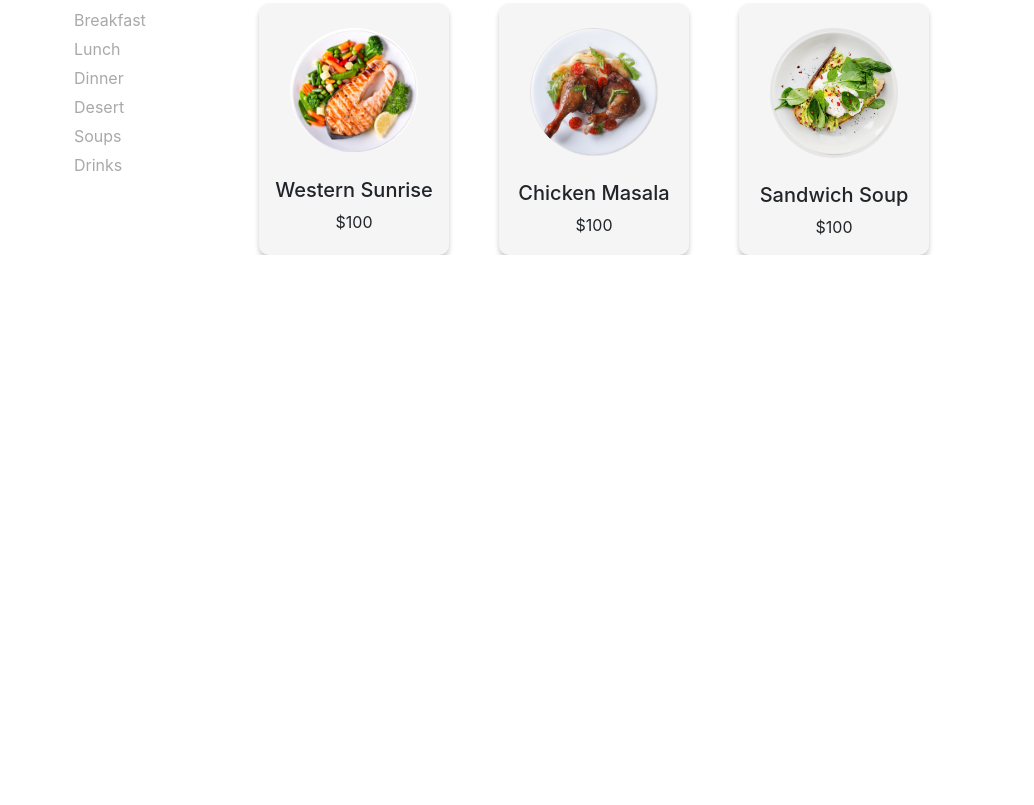
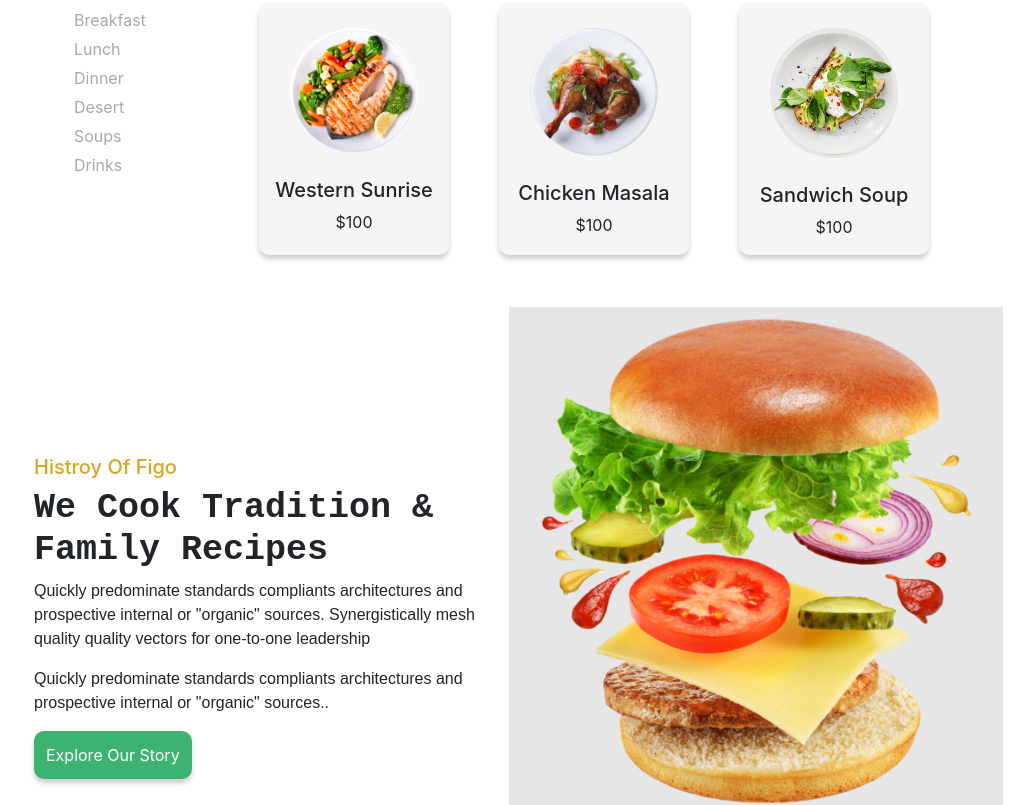
Before and after one commit to abdurrehman2001/figo-css-last-assignment, a plain HTML site: page Index.html in a window 1280 px wide. Shown: the part 1677-2482 px from the top of the page, without its empty margins (51-1085 px from the left). Before the commit the page ends 1932 px from the top, so only its background shows below. Drawn offline with Linux system fonts and the light colour scheme.

Commit message:
Third Cover Completed

```diff
--- a/Index.html
+++ b/Index.html
@@ -145,6 +145,28 @@
             </div>
         </div>
         <!-- Food Items Ends -->
+
+        <!-- Third Cover Start -->
+        <div class="third-cover">
+            <div class="row">
+                <div class="col-lg-5 text">
+                    <h5>Histroy Of Figo</h5>
+                    <h3>We Cook Tradition & <br>Family Recipes</h3>
+                    <p> Quickly predominate standards compliants architectures and
+                        prospective internal or "organic" sources. Synergistically mesh
+                        quality quality vectors for one-to-one leadership
+                    </p>
+                    <p> Quickly predominate standards compliants architectures and
+                        prospective internal or "organic" sources..
+                    </p>
+                    <button>Explore Our Story</button>
+                </div>
+                <div class="col-lg-7 cov-images burger">
+                    <img src="image/burger.png" alt="">
+                </div>
+            </div>
+        </div>
+        <!-- Third Cover End -->
     </div>
 </body>
 
--- a/Style.css
+++ b/Style.css
@@ -61,6 +61,9 @@
 .text > h4{
     color: rgb(255, 215, 0);
 }
+.text > h5{
+    color: #DAA520;
+}
 .heading-box{
     /* position: absolute;
     left: 45%; */
@@ -123,3 +126,7 @@
     margin-top: 25px;
     margin-bottom: 25px;
 }
+.burger > img{
+    height: 500px;
+    margin-top: 50px;
+}
```
Also changed, not shown: image/burger.png (added). Lines whose indentation alone changed are shown as unchanged.
